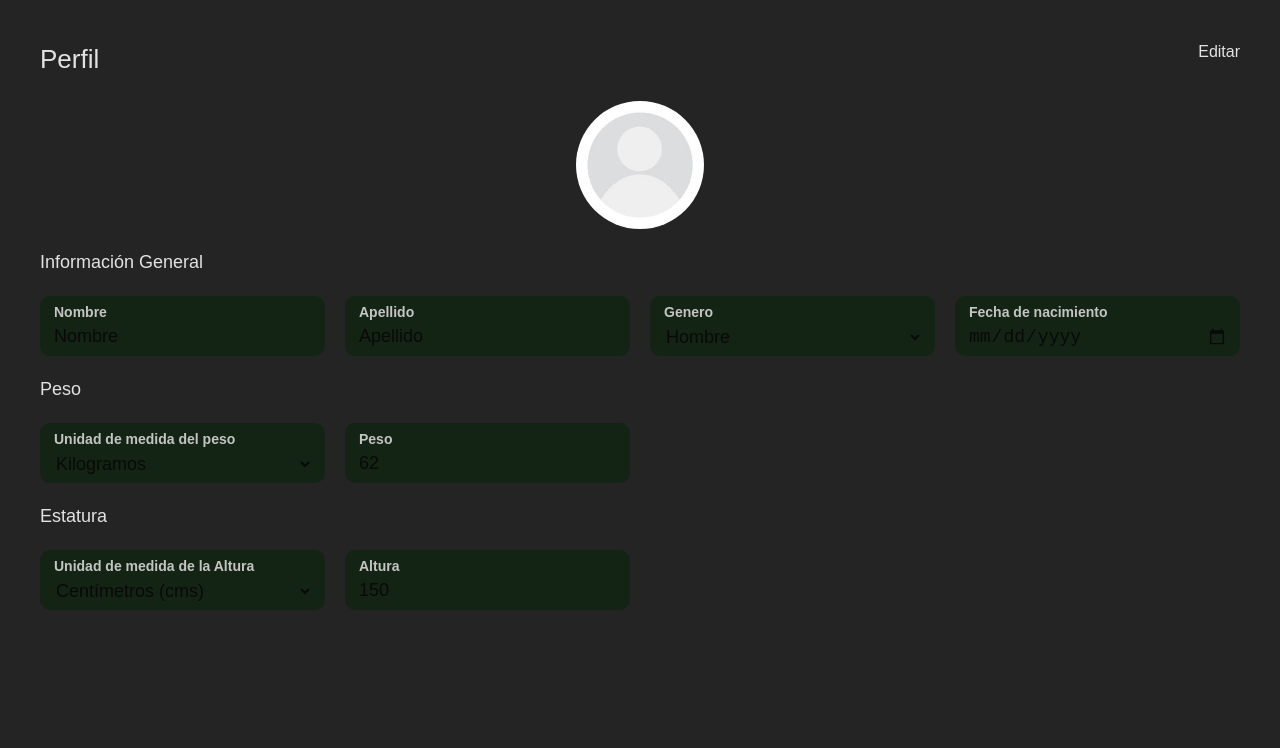
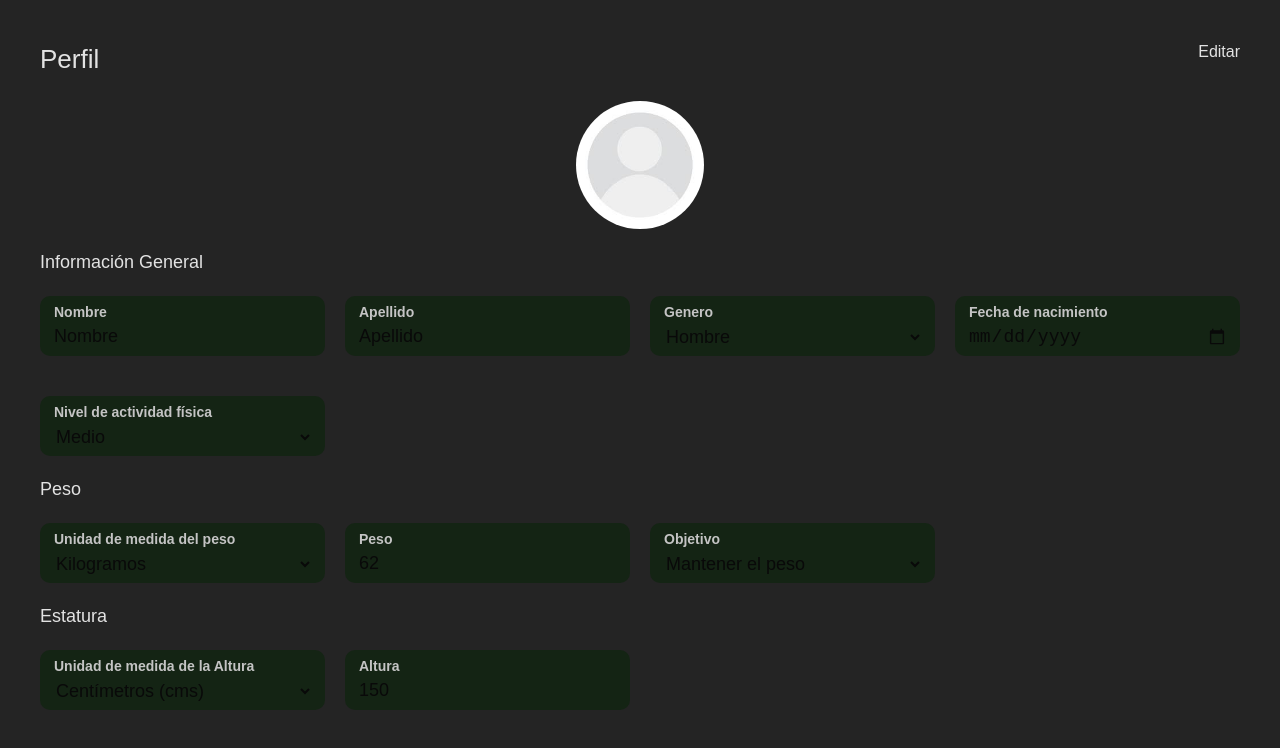
Before and after one commit to Dan3410/MyFitness, a React (Vite) app in the folder react/: page /profile in a window 1280 px wide. Shown: the top 748 px of the page. Built offline with nearby package versions, Linux system fonts and the light colour scheme.

Commit message:
feat: added more fields

```diff
--- /dev/null
+++ b/react/src/const/objetive.tsx
@@ -0,0 +1,7 @@
+import { OBJETIVE, objetive } from "../models/objetive";
+
+export const CONST_OBJETIVE: Array<objetive> = [
+    {label: "Bajar de peso", value: OBJETIVE.REDUCE},
+    {label: "Mantener el peso", value: OBJETIVE.MAINTAIN},
+    {label: "Aumentar de peso", value: OBJETIVE.INCREASE}
+]
--- /dev/null
+++ b/react/src/const/physical-activity.tsx
@@ -0,0 +1,8 @@
+import { PHYSICALACTIVITYLVL, physicalActivityLvl } from "../models/physical-activity";
+
+export const CONST_PHYSICALACTIVITYLVL: Array<physicalActivityLvl> = [
+    {label: "Ninguno", value: PHYSICALACTIVITYLVL.NONE},
+    {label: "Bajo", value: PHYSICALACTIVITYLVL.LOW},
+    {label: "Medio", value: PHYSICALACTIVITYLVL.MEDIUM},
+    {label: "Alto", value: PHYSICALACTIVITYLVL.HIGH},
+]
--- /dev/null
+++ b/react/src/models/objetive.tsx
@@ -0,0 +1,10 @@
+export enum OBJETIVE{
+    REDUCE = "reduce weight",
+    MAINTAIN = "maintain",
+    INCREASE = "increase weight",
+}
+
+export interface objetive {
+    label: "Bajar de peso" | "Mantener el peso" | "Aumentar de peso"
+    value: OBJETIVE.REDUCE | OBJETIVE.MAINTAIN | OBJETIVE.INCREASE
+}
--- /dev/null
+++ b/react/src/models/physical-activity.tsx
@@ -0,0 +1,11 @@
+export enum PHYSICALACTIVITYLVL{
+    NONE = "none",
+    LOW = "low",
+    MEDIUM = "medium",
+    HIGH = "High"
+}
+
+export interface physicalActivityLvl {
+    label: "Ninguno" | "Bajo" | "Medio" | "Alto"
+    value: PHYSICALACTIVITYLVL.NONE | PHYSICALACTIVITYLVL.LOW | PHYSICALACTIVITYLVL.MEDIUM | PHYSICALACTIVITYLVL.HIGH
+}
--- a/react/src/pages/health/profile/profile.tsx
+++ b/react/src/pages/health/profile/profile.tsx
@@ -10,6 +10,10 @@ import { CONST_HEIGHTUNIT } from '../../../const/heightUnit';
 import styles from './profile.module.scss'
 import MFButton from '../../../components/mf-button/mf-button';
 import defaultProfileImage from '../../../assets/defaultProfileImage.jpg'
+import { physicalActivityLvl, PHYSICALACTIVITYLVL } from '../../../models/physical-activity';
+import { objetive, OBJETIVE } from '../../../models/objetive';
+import { CONST_OBJETIVE } from '../../../const/objetive';
+import { CONST_PHYSICALACTIVITYLVL } from '../../../const/physical-activity';
 
 interface User {
   name: string
@@ -20,6 +24,8 @@ interface User {
   heightUnit: HEIGHTUNIT.CM | HEIGHTUNIT.FEET
   birthDay: string
   gender: "MALE" | "FEMALE"
+  physicalActivityLvl: PHYSICALACTIVITYLVL.NONE | PHYSICALACTIVITYLVL.LOW | PHYSICALACTIVITYLVL.MEDIUM | PHYSICALACTIVITYLVL.HIGH
+  objetive: OBJETIVE.REDUCE | OBJETIVE.MAINTAIN | OBJETIVE.INCREASE
 }
 
 interface ProfileProps { }
@@ -34,12 +40,16 @@ const Profile: FC<ProfileProps> = () => {
     height: 150,
     heightUnit: HEIGHTUNIT.CM,
     gender: "MALE",
-    birthDay: '10/12/1985'
+    birthDay: '10/12/1985',
+    physicalActivityLvl: PHYSICALACTIVITYLVL.MEDIUM,
+    objetive: OBJETIVE.MAINTAIN
   })
 
   const gender: Array<Gender> = CONST_GENDER
   const weightUnit: Array<WeightUnit> = CONST_WEIGHTUNIT
   const heightUnit: Array<HeightUnit> = CONST_HEIGHTUNIT
+  const physicalActivityLvl: Array<physicalActivityLvl> = CONST_PHYSICALACTIVITYLVL
+  const objetive: Array<objetive> = CONST_OBJETIVE
 
   const [edit, setEdit] = useState<boolean>(false)
 
@@ -97,6 +107,14 @@ const Profile: FC<ProfileProps> = () => {
               <label>Fecha de nacimiento</label>
               <input name="birthDay" type='date' value={form.birthDay} onChange={handleChange}></input>
             </MFFormField>
+            <MFFormField disabled={!edit} theme={ComponentTheme.profileAndHeath}>
+              <label>Nivel de actividad física</label>
+              <select name="physicalActivityLvl" value={form.physicalActivityLvl} onChange={handleChange}>
+                {physicalActivityLvl.map((item: physicalActivityLvl) => (
+                  <option key={item.value} value={item.value}>{item.label}</option>
+                ))}
+              </select>
+            </MFFormField>
           </div>
         </div>
         <div>
@@ -114,6 +132,14 @@ const Profile: FC<ProfileProps> = () => {
               <label>Peso</label>
               <input name="weight" value={form.weight} onChange={handleChange}>
               </input>
+            </MFFormField>
+            <MFFormField disabled={!edit} theme={ComponentTheme.profileAndHeath}>
+              <label>Objetivo</label>
+              <select name="objetive" value={form.objetive} onChange={handleChange}>
+                {objetive.map((item: objetive) => (
+                  <option key={item.value} value={item.value}>{item.label}</option>
+                ))}
+              </select>
             </MFFormField>
           </div>
         </div>
```
Also changed, not shown: 1 other file (tests, documents, lock files or other folders).
